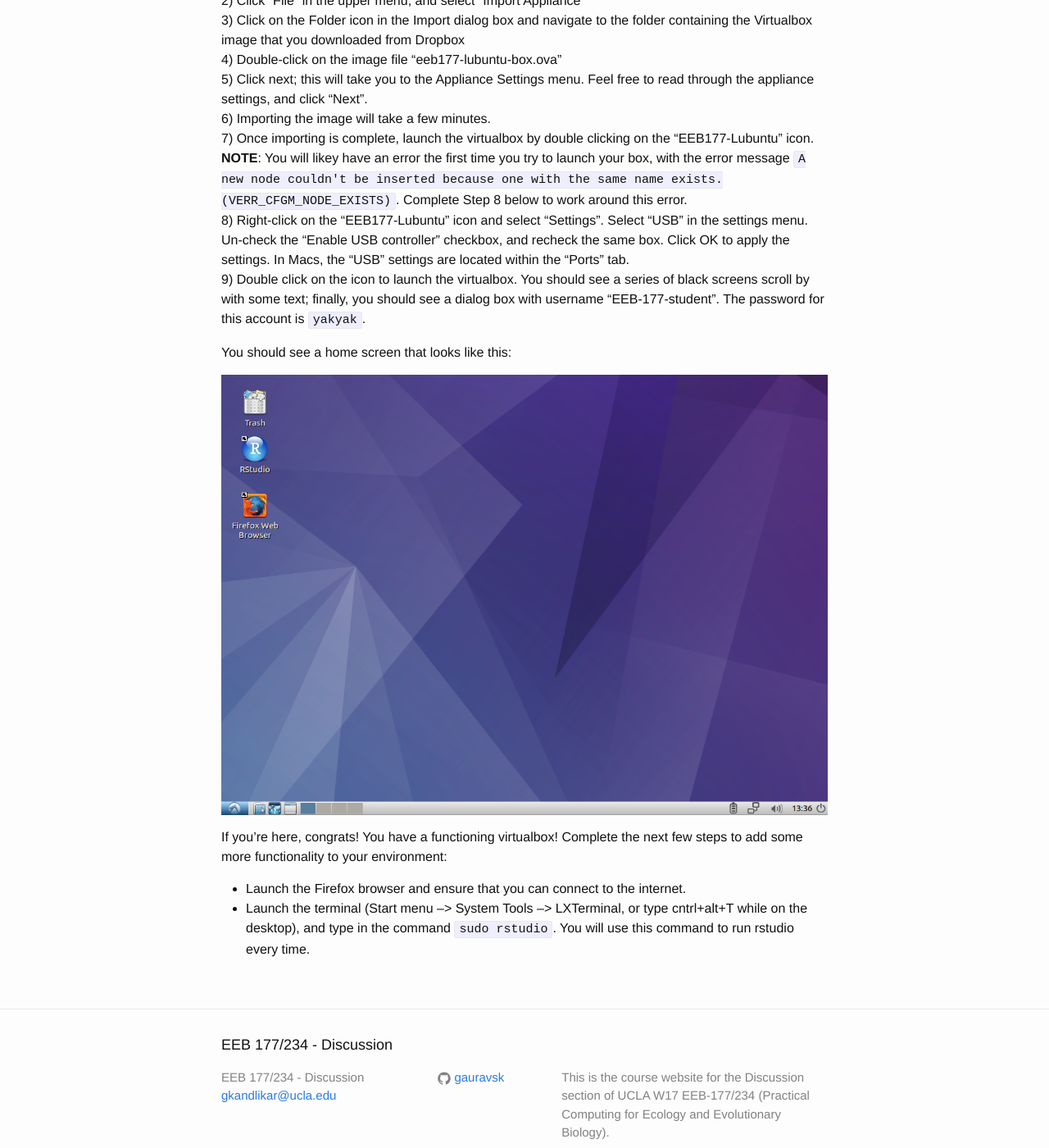
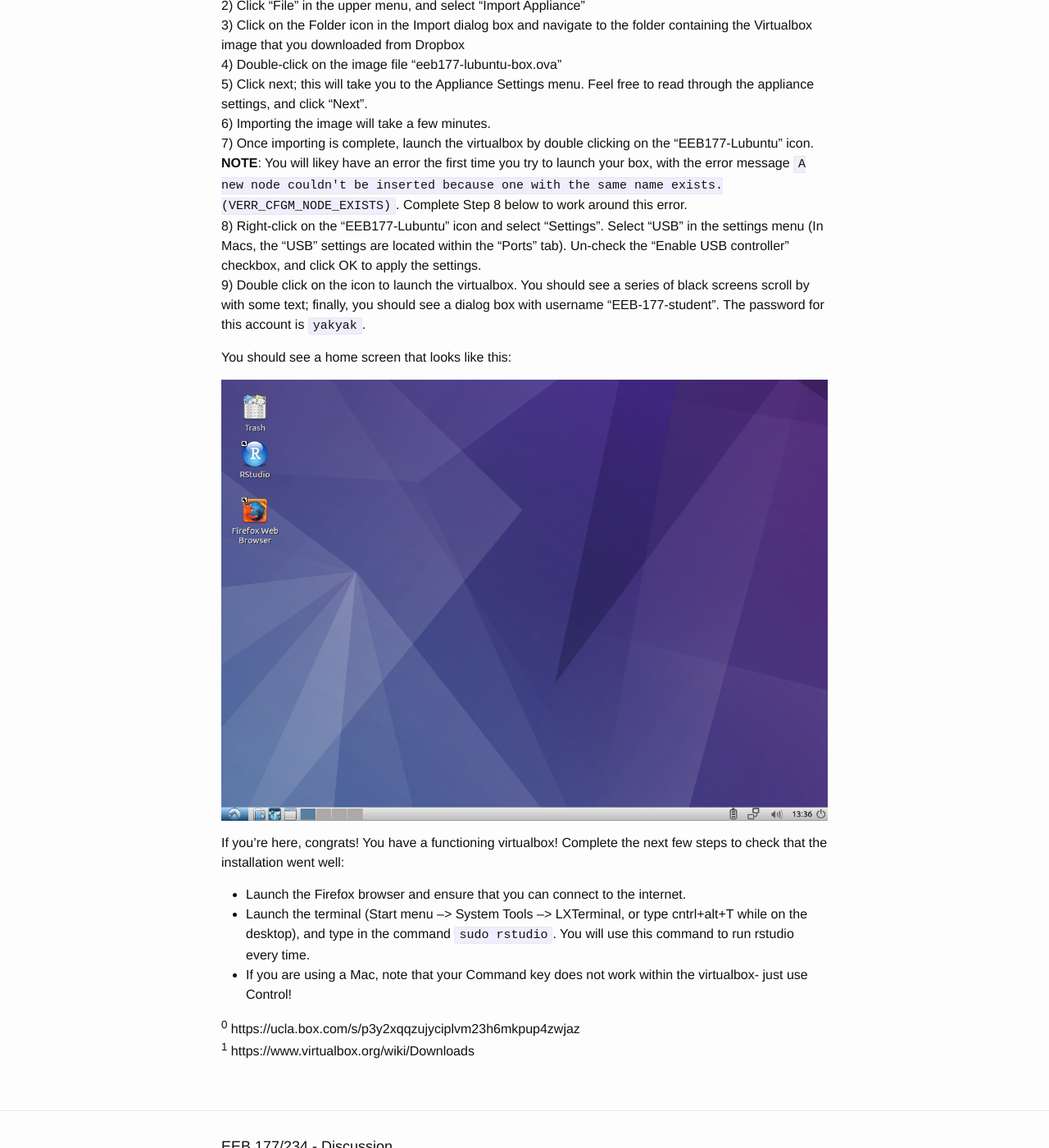
Before and after one commit to michaelalfaro/eeb177-W17.github.io, a Jekyll site: the page built from _posts/2017-01-02-setup-virtual-box.markdown, in a window 1280 px wide and 1400 px high, scrolled down 663 px. Shown: the whole window at 82% size. Built offline with Jekyll 4.4.1, drawn with Linux system fonts in a browser that asks for light colours.

Commit message:
Update 2017-01-02-setup-virtual-box.markdown

```diff
--- a/_posts/2017-01-02-setup-virtual-box.markdown
+++ b/_posts/2017-01-02-setup-virtual-box.markdown
@@ -9,9 +9,9 @@ To minimize platform-related problems during this quarter, we will use a standar
 
 ### Download the course virtualbox image and VirtualBox software
 
-Download the EEB177 virtualbox image from [this link](https://ucla.box.com/s/p3y2xqqzujyciplvm23h6mkpup4zwjaz). *Note: this is a large file (~2gb), so prepare to be patient!*  For now, place this file on your Desktop or at another easily-accessible location.
+Download the EEB177 virtualbox image from [this link](https://ucla.box.com/s/p3y2xqqzujyciplvm23h6mkpup4zwjaz)<sup>0</sup>. *Note: this is a large file (~2gb), so prepare to be patient!*  For now, place this file on your Desktop or at another easily-accessible location.
 
-Download and install the appropriate version of VirtualBox for your machine from this [link](https://www.virtualbox.org/wiki/Downloads).
+Download and install the appropriate version of VirtualBox for your machine from this [link](https://www.virtualbox.org/wiki/Downloads)<sup>1</sup>.
 
 ### Importing the virtualbox
 Follow these steps to get your virtualbox going:
@@ -23,14 +23,19 @@ Follow these steps to get your virtualbox going:
 5) Click next; this will take you to the Appliance Settings menu. Feel free to read through the appliance settings, and click "Next".
 6) Importing the image will take a few minutes.
 7) Once importing is complete, launch the virtualbox by double clicking on the "EEB177-Lubuntu" icon. **NOTE**: You will likey have an error the first time you try to launch your box, with the error message `A new node couldn't be inserted because one with the same name exists. (VERR_CFGM_NODE_EXISTS)`. Complete Step 8 below to work around this error.
-8) Right-click on the "EEB177-Lubuntu" icon and select "Settings". Select "USB" in the settings menu. Un-check the "Enable USB controller" checkbox, and recheck the same box. Click OK to apply the settings. In Macs, the "USB" settings are located within the "Ports" tab.
+8) Right-click on the "EEB177-Lubuntu" icon and select "Settings". Select "USB" in the settings menu (In Macs, the "USB" settings are located within the "Ports" tab). Un-check the "Enable USB controller" checkbox, and click OK to apply the settings.
 9) Double click on the icon to launch the virtualbox. You should see a series of black screens scroll by with some text; finally, you should see a dialog box with username "EEB-177-student". The password for this account is `yakyak`.
 
 You should see a home screen that looks like this:
 
 ![]({{ site.url }}/images/virtualbox_screenshot.png)
 
-If you're here, congrats! You have a functioning virtualbox! Complete the next few steps to add some more functionality to your environment:
+If you're here, congrats! You have a functioning virtualbox! Complete the next few steps to check that the installation went well:
 
 - Launch the Firefox browser and ensure that you can connect to the internet.
 - Launch the terminal (Start menu --> System Tools --> LXTerminal, or type cntrl+alt+T while on the desktop), and type in the command `sudo rstudio`. You will use this command to run rstudio every time.
+- If you are using a Mac, note that your Command key does not work within the virtualbox- just use Control!
+
+
+<sup>0</sup> https://ucla.box.com/s/p3y2xqqzujyciplvm23h6mkpup4zwjaz
+<sup>1</sup> https://www.virtualbox.org/wiki/Downloads
```
